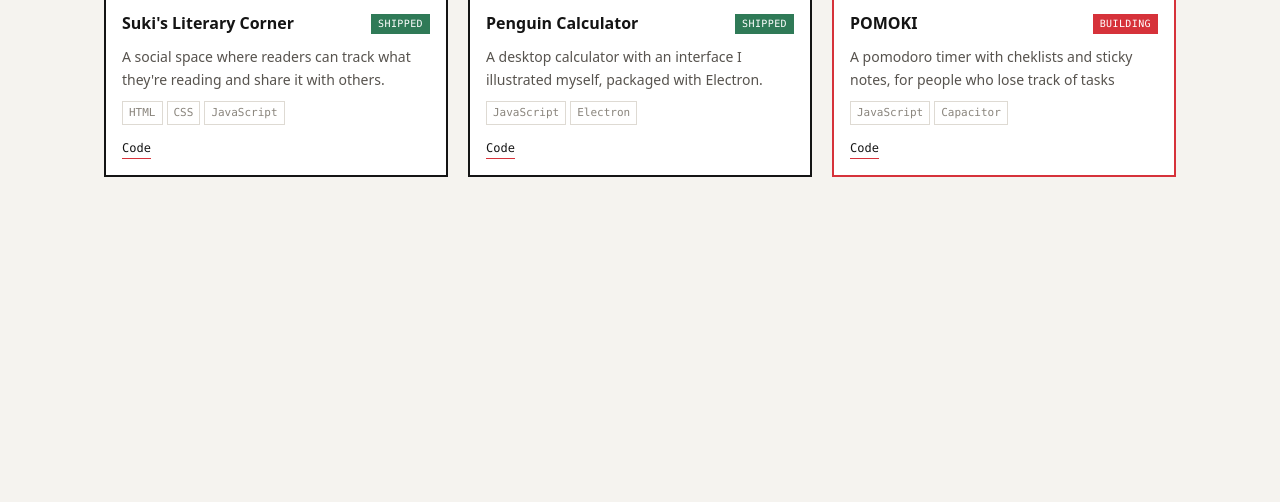
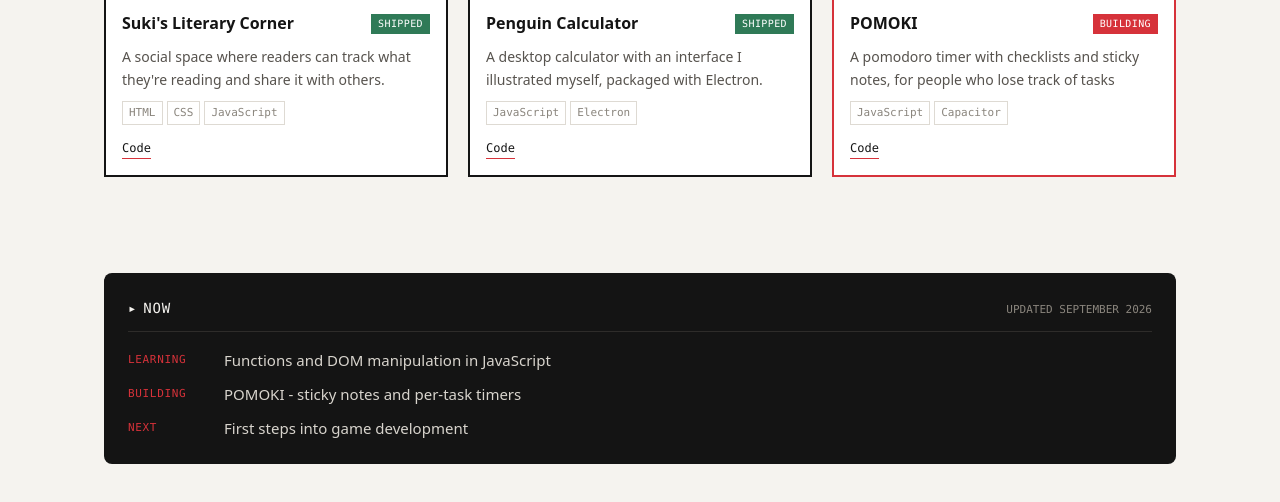
Before and after one commit to SaileAMarcano/portfolio, a plain HTML site: page index.html in a window 1280 px wide. Shown: the part 738-1240 px from the top of the page. Before the commit the page ends 963 px from the top, so only its background shows below. Drawn offline with Linux system fonts and the light colour scheme.

Commit message:
Add now section with current status panel

```diff
--- a/css/style.css
+++ b/css/style.css
@@ -461,3 +461,79 @@
 .card-link:hover {
     color: var(--red);
 }
+
+.now-panel {
+    padding: calc(var(--space) * 1.5);
+    background-color: var(--ink);
+    border-radius: var(--radius);
+}
+
+.now-head {
+    display: flex;
+    align-items: baseline;
+    justify-content: space-between;
+    gap: var(--space);
+    margin-bottom: var(--space);
+    padding-bottom: 0.75rem;
+    border-bottom: 1px solid #2E2C2A;
+}
+
+.now-title {
+    font-family: var(--font-mono);
+    font-size: 0.875rem;
+    font-weight: 500;
+    text-transform: uppercase;
+    letter-spacing: 0.06em;
+    color: var(--paper);
+}
+
+.now-title span {
+    margin-right: 0.375rem;
+}
+
+.now-date {
+    font-family: var(--font-mono);
+    font-size: 0.6875rem;
+    text-transform: uppercase;
+    color: var(--ink-mute);
+}
+
+.now-list {
+    display: flex;
+    flex-direction: column;
+    gap: 0.6254rem;
+    margin: 0;
+}
+
+.now-row {
+    display: flex;
+    flex-direction: column;
+    gap: 0.125rem;
+}
+
+.now-label {
+    font-family: var(--font-mono);
+    font-size: 0.6875rem;
+    text-transform: uppercase;
+    letter-spacing: 0.06em;
+    color: var(--red);
+}
+
+.now-value {
+    margin: 0;
+    font-size: 0.9375rem;
+    color: #D8D4CD;
+}
+
+@media (min-width: 40em) {
+    .now-row {
+        flex-direction: row;
+        gap: 1rem;
+    }
+
+    .now-label {
+        flex-shrink: 0;
+        width: 80px;
+        padding-top: 0.1875rem;
+    }
+}
--- a/index.html
+++ b/index.html
@@ -74,7 +74,31 @@
 
             <ul class="work-grid" id="work-grid"></ul>
         </section>
-        <section id="now"></section>
+        <section id="now" class="section">
+            <div class="now-panel">
+                <div class="now-head">
+                    <h2 class="now-title"><span aria-hidden="true">▸</span>Now</h2>
+                    <p class="now-date">Updated September 2026</p>
+                </div>
+
+                <d1 class="now-list">
+                    <div class="now-row">
+                        <dt class="now-label">Learning</dt>
+                        <dd class="now-value">Functions and DOM manipulation in JavaScript</dd>
+                    </div>
+
+                    <div class="now-row">
+                        <dt class="now-label">Building</dt>
+                        <dd class="now-value">POMOKI - sticky notes and per-task timers</dd>
+                    </div>
+
+                    <div class="now-row">
+                        <dt class="now-label">Next</dt>
+                        <dd class="now-value">First steps into game development</dd>
+                    </div>
+                </d1>
+            </div>
+        </section>
     </main>
 
     <footer id="contact"></footer>
--- a/js/data.js
+++ b/js/data.js
@@ -30,7 +30,7 @@
         id: "pomoki",
         title: "POMOKI",
         status: "building",
-        description: "A pomodoro timer with cheklists and sticky notes, for people who lose track of tasks",
+        description: "A pomodoro timer with checklists and sticky notes, for people who lose track of tasks",
         stack: ["JavaScript", "Capacitor"],
         image: "assets/img/pomoki.png",
         alt: "Screenshot of POMOKI showing the timer and sticky notes",
```
